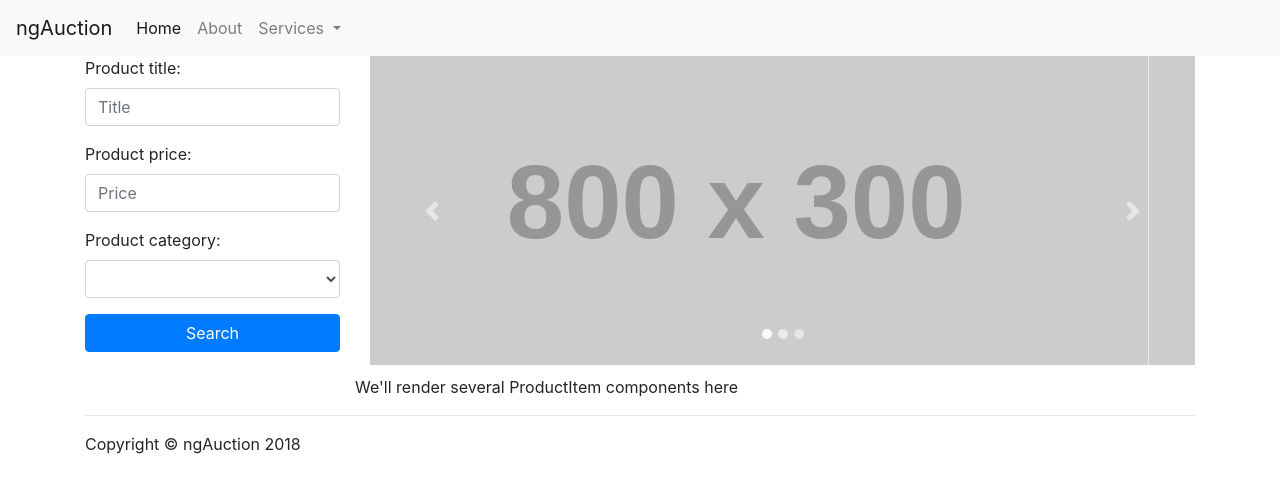
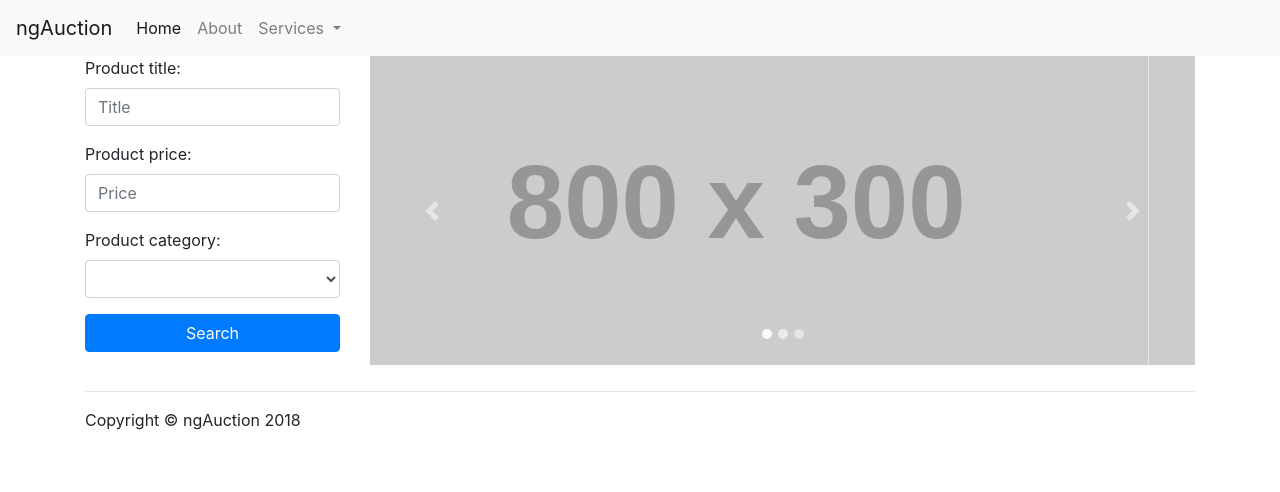
Before and after one commit to falcon198198/ng-auction, an Angular app: page / in a window 1280 px wide. Shown: the top 492 px of the page. Built offline with nearby package versions, Linux system fonts and the light colour scheme.

Commit message:
add prodcut item to the home component

```diff
--- a/src/app/home/home.component.html
+++ b/src/app/home/home.component.html
@@ -4,5 +4,5 @@
   </div>
 </div>
 <div class="row">
-  We'll render several ProductItem components here
+  <ng-auct-product-item></ng-auct-product-item>
 </div>
--- a/src/app/product-item/product-item.component.html
+++ b/src/app/product-item/product-item.component.html
@@ -1,3 +1,3 @@
-<p>
-  product-item works!
-</p>
+<div class='thumbnail'>
+
+</div>
```
